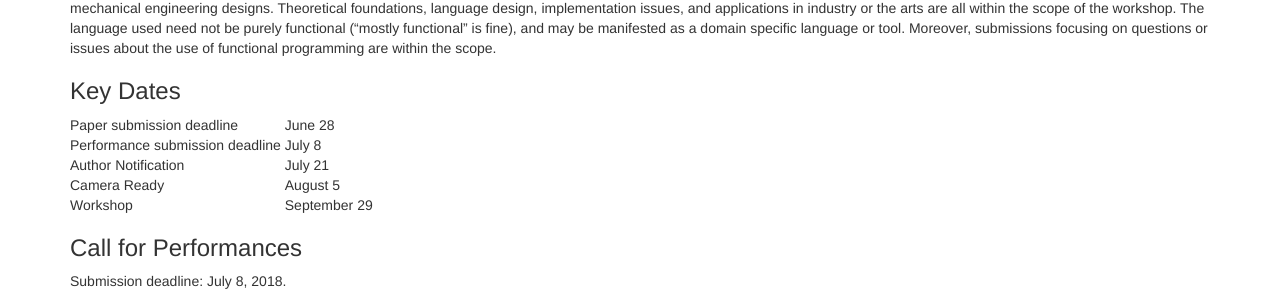
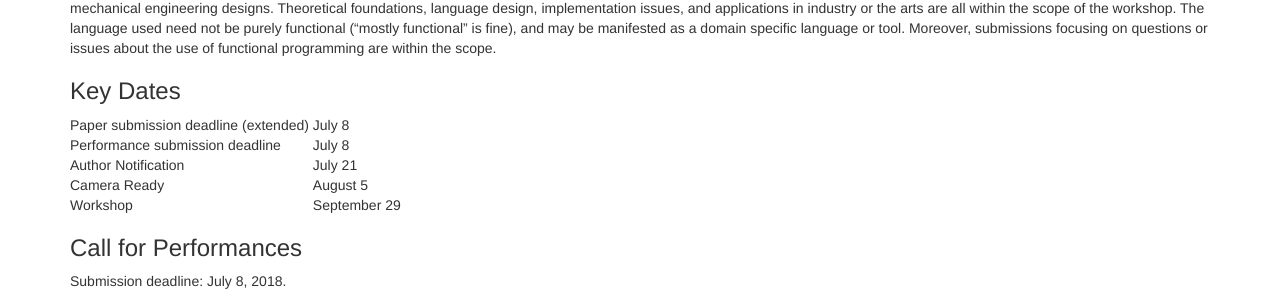
Before and after one commit to functional-art/functional-art.github.com, a Jekyll site: the page built from 2018/index.md, in a window 1280 px wide. Shown: the part 426-729 px from the top of the page. Built offline with Jekyll 4.4.1, drawn with Linux system fonts in a browser that asks for light colours; nearby versions of some CDN libraries.

Commit message:
update paper deadline

```diff
--- a/2018/index.md
+++ b/2018/index.md
@@ -39,7 +39,7 @@ within the scope.
 
 ### Key Dates
 
-| Paper submission deadline || June 28 |
+| Paper submission deadline (extended) || July 8 |
 | Performance submission deadline || July 8 |
 | Author Notification || July 21|
 | Camera Ready || August 5 |
```
